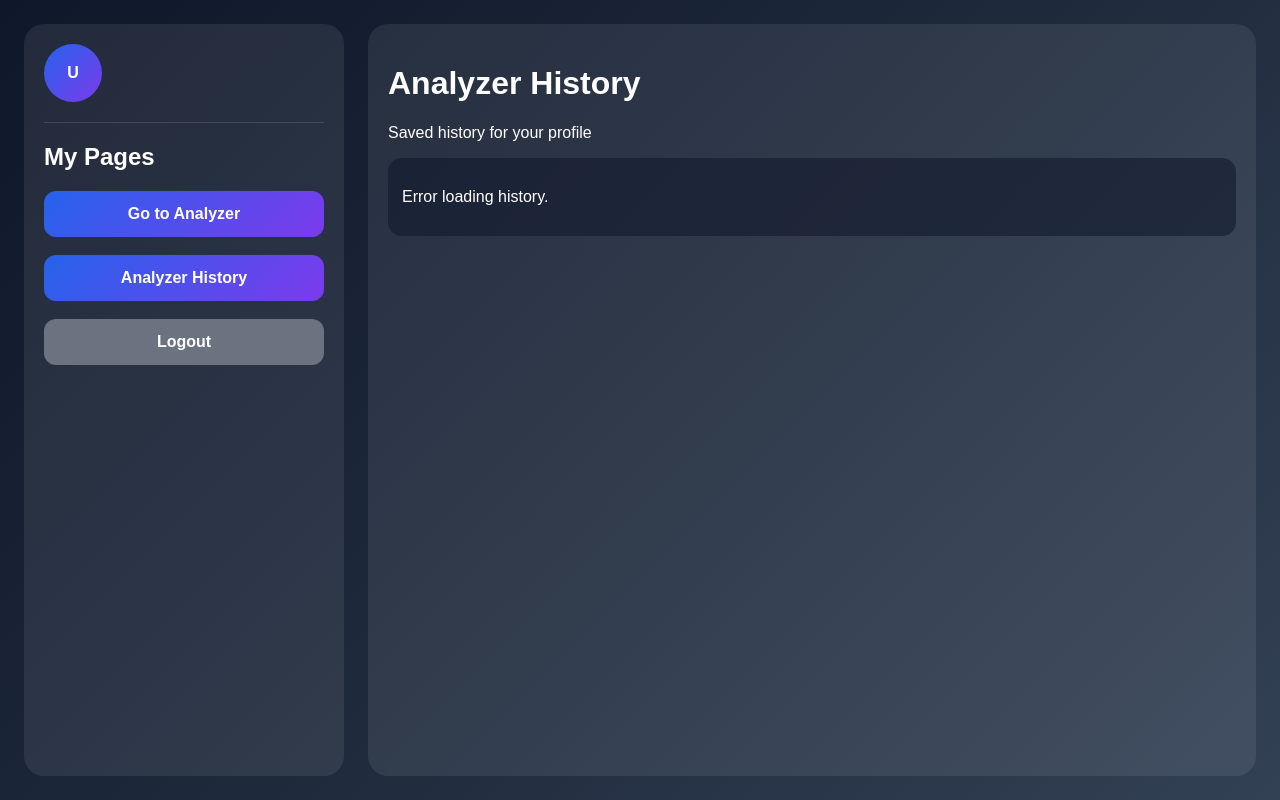
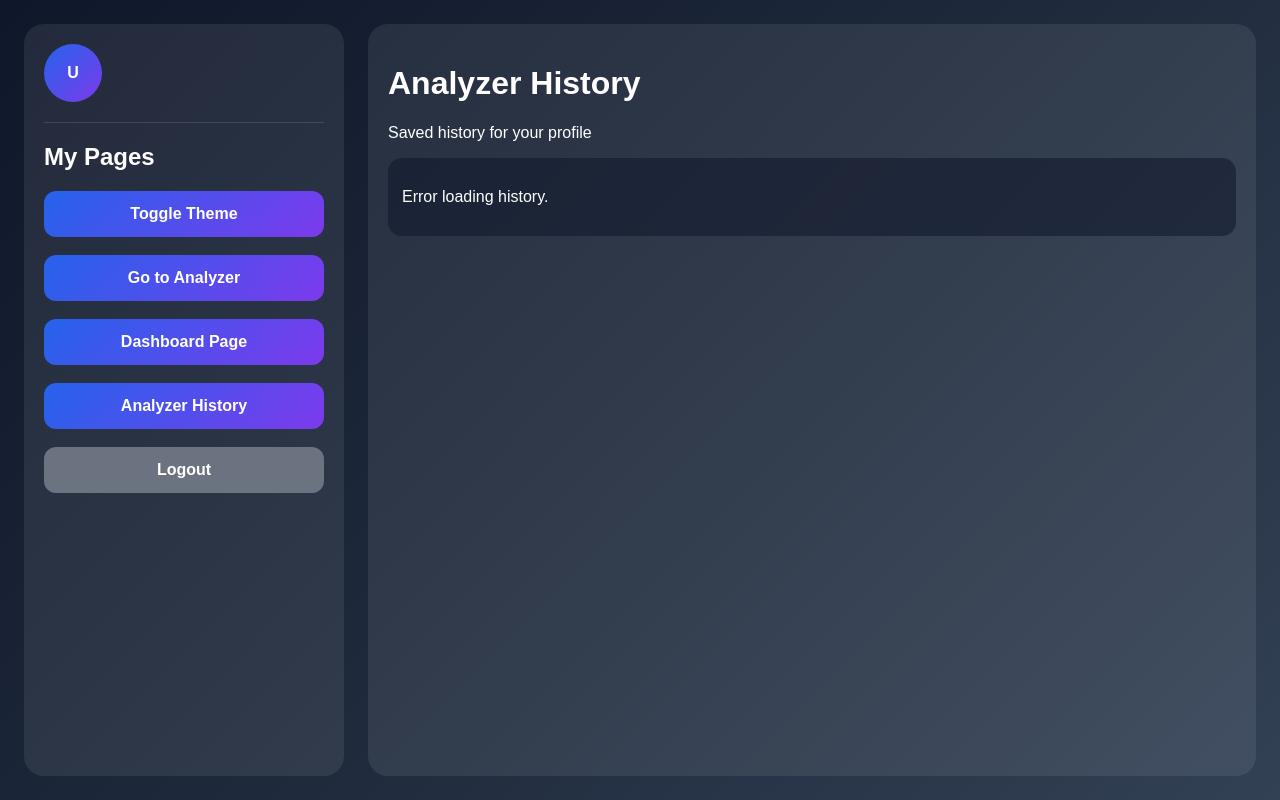
Before and after one commit to gouthamianagandula/requirement-ambiguity-analyzer, a FastAPI app: page /history-page in a window 1280 px wide. Run offline with FastAPI, Linux system fonts and the light colour scheme; the visitor is signed in with stand-in values (Sample User, id 1); data that the repository does not hold is empty; parts of the project's set-up code (start-up, migrations or seed data) failed here and were passed over.

Commit message:
Add dark light theme toggle

```diff
--- a/backend/static/app.js
+++ b/backend/static/app.js
@@ -1,5 +1,23 @@
 let barChartInstance = null;
 let doughnutChartInstance = null;
+
+function applySavedTheme() {
+  const savedTheme = localStorage.getItem("theme") || "light-theme";
+  document.body.classList.remove("light-theme", "dark-theme");
+  document.body.classList.add(savedTheme);
+}
+
+function toggleTheme() {
+  if (document.body.classList.contains("dark-theme")) {
+    document.body.classList.remove("dark-theme");
+    document.body.classList.add("light-theme");
+    localStorage.setItem("theme", "light-theme");
+  } else {
+    document.body.classList.remove("light-theme");
+    document.body.classList.add("dark-theme");
+    localStorage.setItem("theme", "dark-theme");
+  }
+}
 
 async function analyzeRequirement() {
   const textBox = document.getElementById("requirementText");
@@ -145,7 +163,7 @@ function renderCharts(totalRequirements, ambiguousCount) {
   const barCanvas = document.getElementById("barChart");
   const doughnutCanvas = document.getElementById("doughnutChart");
 
-  if (barCanvas) {
+  if (barCanvas && typeof Chart !== "undefined") {
     if (barChartInstance) {
       barChartInstance.destroy();
     }
@@ -154,13 +172,16 @@ function renderCharts(totalRequirements, ambiguousCount) {
       type: "bar",
       data: {
         labels: ["Total", "Ambiguous", "Clear"],
-        datasets: [{
-          label: "Requirements",
-          data: [totalRequirements, ambiguousCount, clearCount]
-        }]
+        datasets: [
+          {
+            label: "Requirements",
+            data: [totalRequirements, ambiguousCount, clearCount]
+          }
+        ]
       },
       options: {
         responsive: true,
+        maintainAspectRatio: true,
         plugins: {
           legend: {
             display: false
@@ -170,7 +191,7 @@ function renderCharts(totalRequirements, ambiguousCount) {
     });
   }
 
-  if (doughnutCanvas) {
+  if (doughnutCanvas && typeof Chart !== "undefined") {
     if (doughnutChartInstance) {
       doughnutChartInstance.destroy();
     }
@@ -179,12 +200,15 @@ function renderCharts(totalRequirements, ambiguousCount) {
       type: "doughnut",
       data: {
         labels: ["Ambiguous", "Clear"],
-        datasets: [{
-          data: [ambiguousCount, clearCount]
-        }]
+        datasets: [
+          {
+            data: [ambiguousCount, clearCount]
+          }
+        ]
       },
       options: {
-        responsive: true
+        responsive: true,
+        maintainAspectRatio: true
       }
     });
   }
@@ -281,6 +305,7 @@ async function loadHistory() {
 }
 
 document.addEventListener("DOMContentLoaded", function () {
+  applySavedTheme();
   loadDashboard();
   loadHistory();
 });
--- a/backend/static/style.css
+++ b/backend/static/style.css
@@ -1,13 +1,72 @@
 * {
   box-sizing: border-box;
+}
+
+:root {
+  --page-bg: #f3f4f6;
+  --text-main: #111827;
+  --header-bg: #1f2937;
+  --header-text: #ffffff;
+  --hero-bg: #ffffff;
+  --hero-text: #374151;
+  --panel-bg: rgba(255, 255, 255, 0.08);
+  --panel-text: #ffffff;
+  --muted-text: #dbeafe;
+  --box-bg: rgba(15, 23, 42, 0.45);
+  --result-bg: rgba(15, 23, 42, 0.55);
+  --primary-btn: linear-gradient(135deg, #2563eb, #7c3aed);
+  --secondary-btn: #6b7280;
+  --textarea-bg: #ffffff;
+  --textarea-text: #111827;
+  --highlight-bg: #facc15;
+  --highlight-text: #111827;
+  --app-bg: linear-gradient(135deg, #0f172a, #1e293b, #334155);
+}
+
+body.light-theme {
+  --page-bg: #f3f4f6;
+  --text-main: #111827;
+  --header-bg: #1f2937;
+  --header-text: #ffffff;
+  --hero-bg: #ffffff;
+  --hero-text: #374151;
+  --panel-bg: rgba(255, 255, 255, 0.08);
+  --panel-text: #ffffff;
+  --muted-text: #dbeafe;
+  --box-bg: rgba(15, 23, 42, 0.45);
+  --result-bg: rgba(15, 23, 42, 0.55);
+  --textarea-bg: #ffffff;
+  --textarea-text: #111827;
+  --highlight-bg: #facc15;
+  --highlight-text: #111827;
+  --app-bg: linear-gradient(135deg, #0f172a, #1e293b, #334155);
+}
+
+body.dark-theme {
+  --page-bg: #0b1220;
+  --text-main: #f8fafc;
+  --header-bg: #020617;
+  --header-text: #ffffff;
+  --hero-bg: #111827;
+  --hero-text: #cbd5e1;
+  --panel-bg: rgba(2, 6, 23, 0.8);
+  --panel-text: #f8fafc;
+  --muted-text: #cbd5e1;
+  --box-bg: rgba(30, 41, 59, 0.9);
+  --result-bg: rgba(30, 41, 59, 0.9);
+  --textarea-bg: #0f172a;
+  --textarea-text: #f8fafc;
+  --highlight-bg: #f59e0b;
+  --highlight-text: #111827;
+  --app-bg: linear-gradient(135deg, #020617, #0f172a, #1e293b);
 }
 
 body {
   margin: 0;
   font-family: Arial, sans-serif;
   min-height: 100vh;
-  background: #f3f4f6;
-  color: #111827;
+  background: var(--page-bg);
+  color: var(--text-main);
 }
 
 .site-header {
@@ -127,6 +186,8 @@ body {
   font-size: 16px;
   font-weight: bold;
   color: white;
+  border: none;
+  cursor: pointer;
 }
 
 .google-btn {
@@ -138,11 +199,11 @@ body {
 }
 
 .primary-btn {
-  background: linear-gradient(135deg, #2563eb, #7c3aed);
+  background: var(--primary-btn);
 }
 
 .secondary-btn {
-  background: #6b7280;
+  background: var(--secondary-btn);
 }
 
 .full-btn {
--- a/backend/templates/analyzer.html
+++ b/backend/templates/analyzer.html
@@ -47,6 +47,11 @@
 
       <button type="button" class="btn primary-btn full-btn" onclick="loadDashboard()">
         Refresh Dashboard
+      </button>
+
+      <br /><br />
+      <button type="button" class="btn primary-btn full-btn" onclick="toggleTheme()">
+        Toggle Theme
       </button>
 
       <br /><br />
--- a/backend/templates/dashboard.html
+++ b/backend/templates/dashboard.html
@@ -24,6 +24,11 @@
 
       <h2>My Pages</h2>
 
+      <button type="button" class="btn primary-btn full-btn" onclick="toggleTheme()">
+        Toggle Theme
+      </button>
+
+      <br /><br />
       <a href="/analyzer" class="btn primary-btn full-btn">Go to Analyzer</a>
 
       <br /><br />
--- a/backend/templates/history.html
+++ b/backend/templates/history.html
@@ -23,7 +23,15 @@
 
       <h2>My Pages</h2>
 
+      <button type="button" class="btn primary-btn full-btn" onclick="toggleTheme()">
+        Toggle Theme
+      </button>
+
+      <br /><br />
       <a href="/analyzer" class="btn primary-btn full-btn">Go to Analyzer</a>
+
+      <br /><br />
+      <a href="/dashboard" class="btn primary-btn full-btn">Dashboard Page</a>
 
       <br /><br />
       <a href="/history-page" class="btn primary-btn full-btn">Analyzer History</a>
```
Also changed, not shown: other parts of backend/static/style.css (+21 -19 lines).
